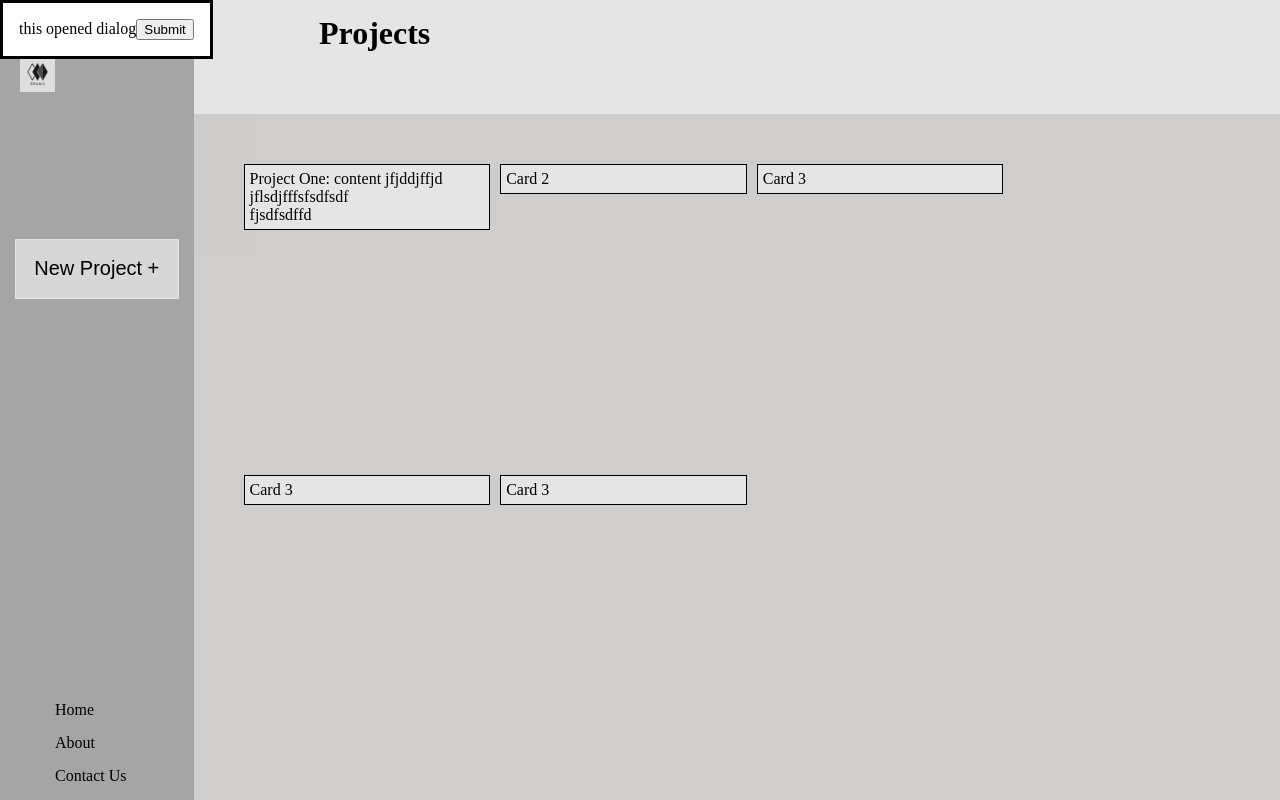
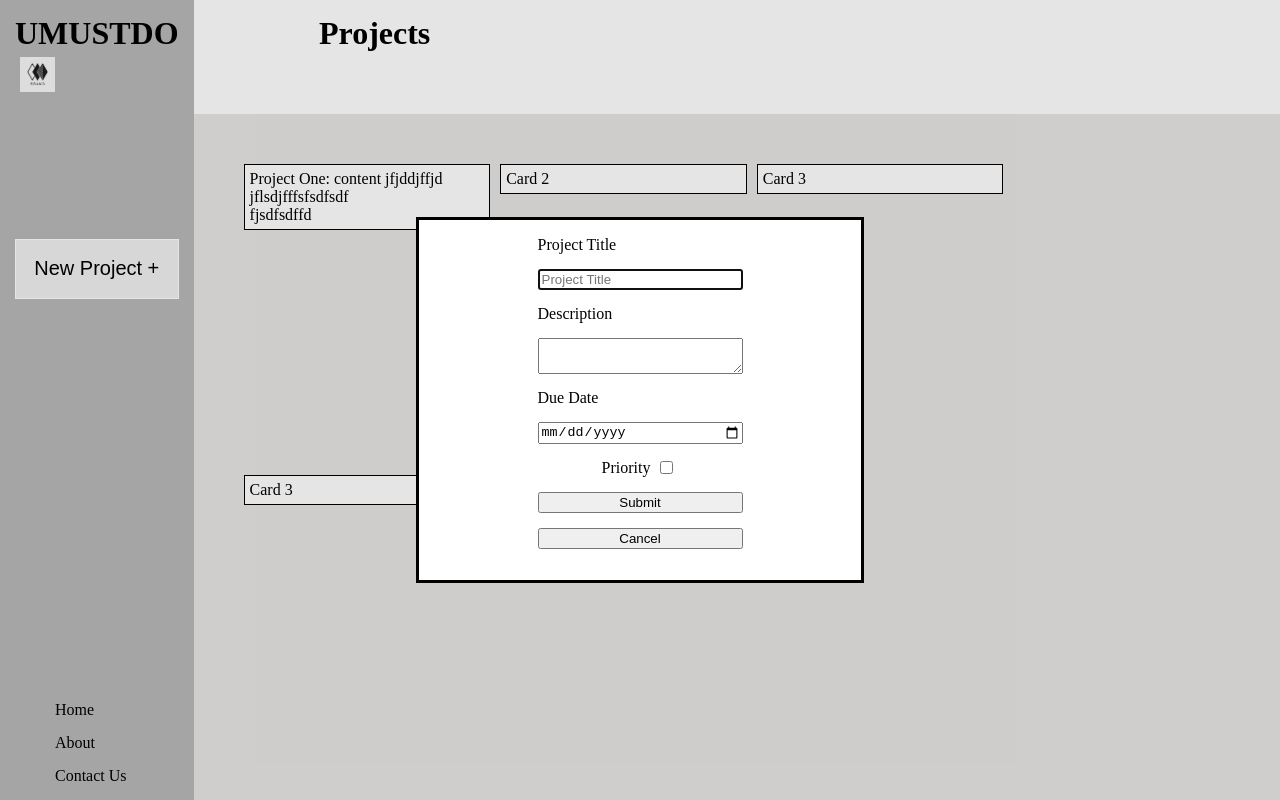
Before and after one commit to brandon-parkerson/todo-list, a website built with webpack: page src/index.html in a window 1280 px wide. Both pictures are taken after a click on the button "New Project +". Built offline with nearby package versions, Linux system fonts and the light colour scheme.

Commit message:
Have simple dialog form.

```diff
--- a/package.json
+++ b/package.json
@@ -17,5 +17,8 @@
     "webpack": "^5.93.0",
     "webpack-cli": "^5.1.4",
     "webpack-dev-server": "^5.0.4"
+  },
+  "dependencies": {
+    "date-fns": "^3.6.0"
   }
 }
--- a/src/index.html
+++ b/src/index.html
@@ -27,5 +27,21 @@
         <div class="card" id="card3">Card 3</div>
         <div class="card" id="card3">Card 3</div>
     </div>
+    <dialog id="newDialog">
+        <form>
+            <label for="title">Project Title</label>
+            <input type="text" name="title" id="title" placeholder="Project Title">
+            <label for="description">Description</label>
+            <textarea name="description" id="description"></textarea>
+            <label for="date">Due Date</label>
+            <input type="date" name="date" id="date">
+            <div class="checkbox-container">
+                <label for="priority">Priority</label>
+                <input type="checkbox" name="priority" id="priority" value="priority">
+            </div>
+            <button id="submit">Submit</button>
+            <button id="cancel">Cancel</button>
+        </form>
+    </dialog>
 </body>
 </html>
--- a/src/index.js
+++ b/src/index.js
@@ -28,27 +28,30 @@ function newProjectListener() {
 
 function newDialog() {
   const content = document.querySelector(".content");
-  const dialog = document.createElement("dialog");
-  const submit = document.createElement("button");
-
-  submit.classList.add("dialog-submit");
-
-  submit.innerText = "Submit";
-
-  dialog.innerText = "this opened dialog";
-  dialog.appendChild(submit);
-
-  content.appendChild(dialog);
+  const dialog = document.querySelector("dialog");
+  const submit = document.querySelector("#submit");
+  const cancel = document.querySelector("#cancel");
 
   dialog.showModal();
-
   submit.addEventListener("click", dialogSubmitted);
+  cancel.addEventListener("click", cancelForm)
 
 };
 
-function dialogSubmitted() {
+function dialogSubmitted(event) {
   const dialog = document.querySelector("dialog");
+  const form = document.querySelector("form");
+  event.preventDefault();
+  form.reset();
 
   dialog.close();
-  dialog.remove();
 };
+
+function cancelForm(event) {
+  const dialog = document.querySelector("dialog");
+  const form = document.querySelector("form");
+  event.preventDefault();
+  form.reset();
+
+  dialog.close();
+};
--- a/src/style.css
+++ b/src/style.css
@@ -79,3 +79,37 @@ li {
     width: 25%;
     margin-right: 10px;
 }
+
+#newDialog {
+    margin: auto;
+    height: 45%;
+    width: 35%;
+    min-height: fit-content;
+    min-width: 30%;
+}
+
+form {
+    display: flex;
+    flex-direction: column;
+    justify-content: space-between;
+    align-items: center;
+    min-height: fit-content;
+}
+
+
+form label,
+form input,
+form textarea,
+form button {
+    width: 50%; /* Ensure form elements take full width */
+    margin-bottom: 15px; /* Space between form elements */
+}
+
+.checkbox-container {
+    display: flex;
+    align-items: center;
+}
+
+.checkbox-container input {
+    margin-left: 15px;
+}
```
Also changed, not shown: 1 other file.
